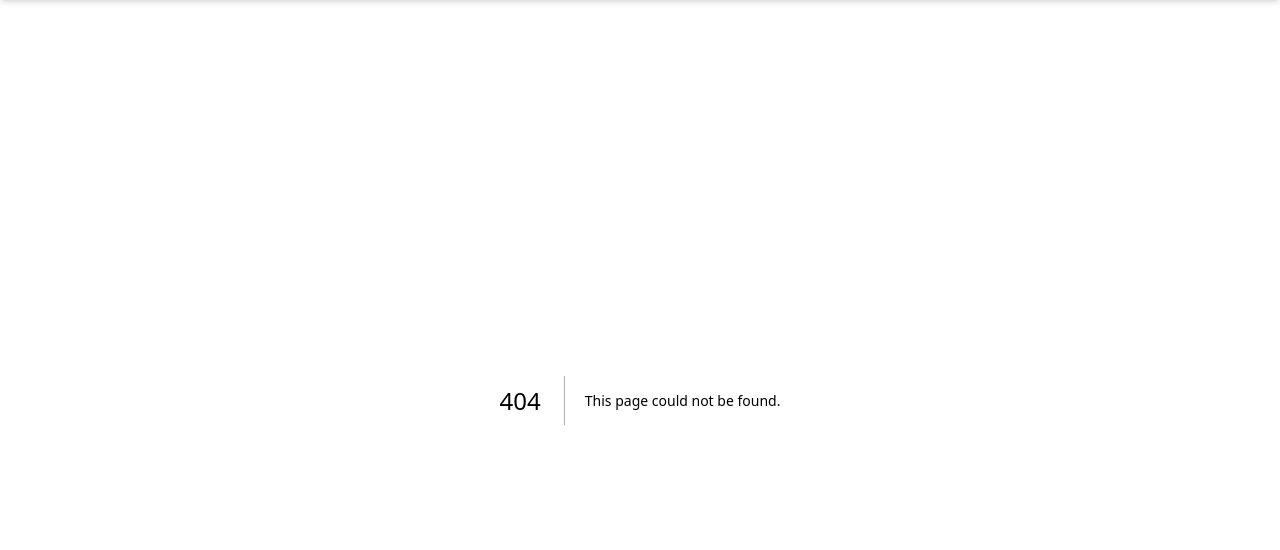
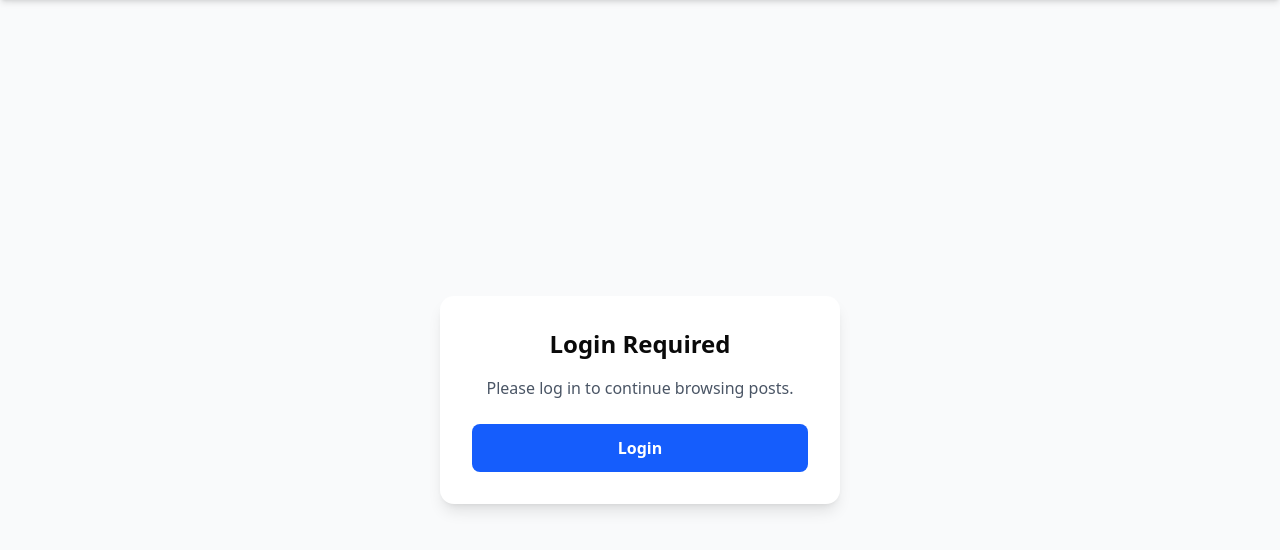
Before and after one commit to Kuren20052002/devshare-lite, a Next.js app in the folder frontend/: page /posts in a window 1280 px wide. Before the commit this address had no page. Shown: the top 550 px of the page. Built offline with nearby package versions, Linux system fonts and the light colour scheme.

Commit message:
feat: add posts page

```diff
--- /dev/null
+++ b/frontend/app/posts/page.tsx
@@ -0,0 +1,35 @@
+"use client";
+
+import { useEffect } from "react";
+import { useRouter } from "next/navigation";
+import { useAuth } from "@/app/context/AuthContext";
+
+export default function PostsPage() {
+  const router = useRouter();
+  const { isLoggedIn } = useAuth();
+
+  if (!isLoggedIn) {
+    return (
+      <div className="min-h-screen flex items-center justify-center bg-gray-50">
+        <div className="bg-white p-8 rounded-xl shadow-lg max-w-[90vw] w-[400px] text-center">
+          <h2 className="mb-4 text-2xl font-semibold">Login Required</h2>
+          <p className="mb-6 text-gray-600">
+            Please log in to continue browsing posts.
+          </p>
+          <button
+            className="py-3 px-6 rounded-md bg-blue-600 text-white font-bold text-base w-full hover:bg-blue-700 transition"
+            onClick={() => router.push("/login")}
+          >
+            Login
+          </button>
+        </div>
+      </div>
+    );
+  }
+
+  return (
+    <div>
+      <h1>Posts</h1>
+    </div>
+  );
+}
--- a/frontend/components/LoginForm.tsx
+++ b/frontend/components/LoginForm.tsx
@@ -68,7 +68,7 @@ export default function LoginForm() {
       const result = await response.json();
       if (result.token) {
         localStorage.setItem("token", result.token);
-        Router.push("/homepage");
+        Router.push("/posts");
       } else {
         setError("No token returned");
       }
--- a/frontend/components/SignupForm.tsx
+++ b/frontend/components/SignupForm.tsx
@@ -1,11 +1,13 @@
+"use client";
+
 import { FormEvent, useState } from "react";
 import { Input } from "@/components/ui/input";
 import { Alert, AlertDescription, AlertTitle } from "@/components/ui/alert";
-import { Router, useRouter } from "next/router";
+import { useRouter } from "next/navigation";
 
 export default function SignupForm() {
   const [errors, setErrors] = useState<string[]>([]);
-  const Router = useRouter();
+  const router = useRouter();
   const [formData, setFormData] = useState({
     user: {
       first_name: "",
@@ -55,14 +57,14 @@ export default function SignupForm() {
       }
 
       const result = await response.json();
-      Router.push("/homepage");
+      router.push("/posts");
     } catch (err) {
       setErrors(["Network error"]);
     }
   }
 
   return (
-    <div className="min-h-screen bg-gradient-to-br from-blue-100 to-purple-200 flex items-center justify-center p-4">
+    <div className="min-h-screen bg-gradient-to-br from-blue-100 to-purple-200 flex items-center justify-center p-4 mt-16">
       <div className="bg-white shadow-xl rounded-2xl w-full max-w-lg p-6 sm:p-8">
         <h2 className="text-3xl font-extrabold text-center text-gray-800 mb-6">
           Create an Account
```
